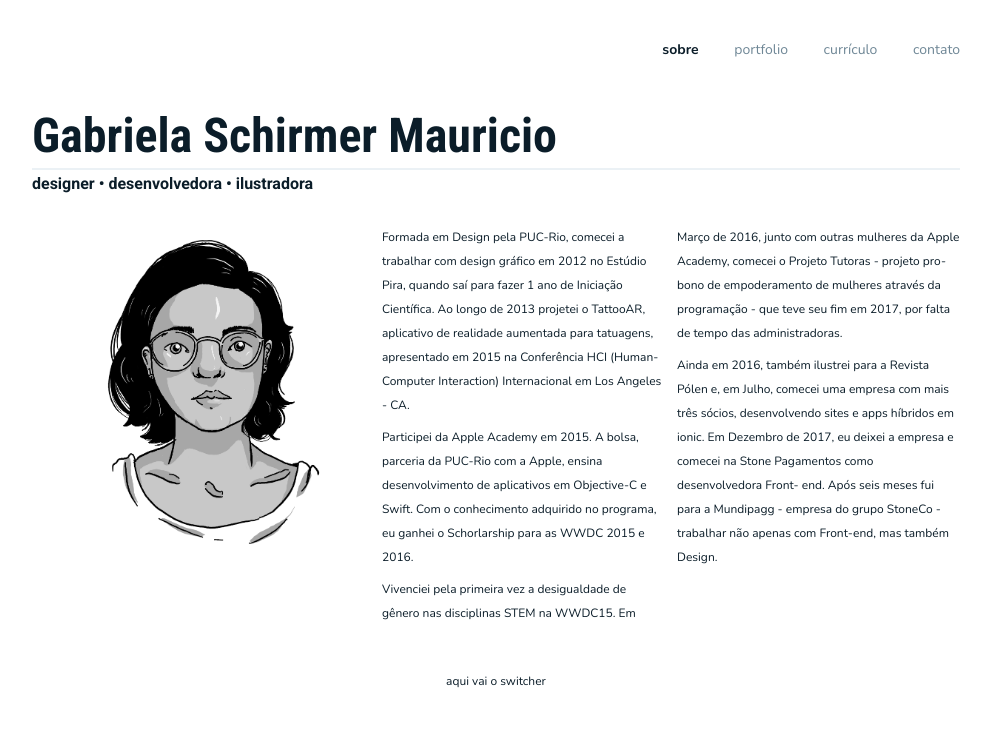
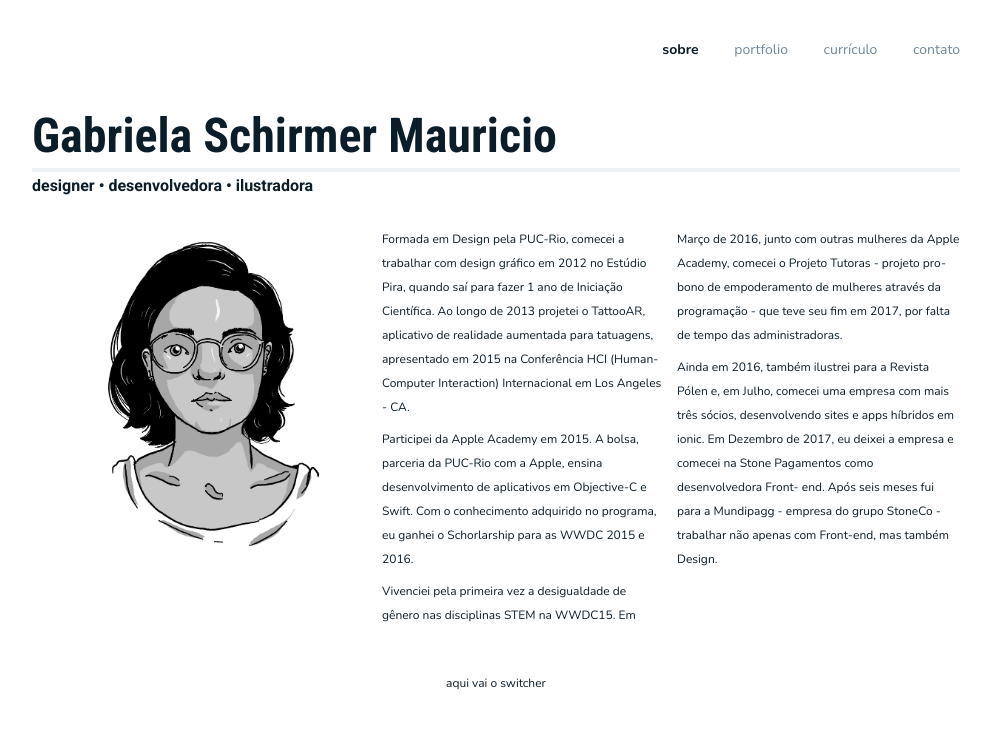
Before and after one commit to gabischima/gabischima.github.io, a Jekyll site: the page built from index.md, in a window 1280 px wide. Shown: the top 729 px of the page, without its empty margins (144-1135 px from the left). Built offline with Jekyll 4.4.1, drawn with Linux system fonts in a browser that asks for light colours.

Commit message:
:lipstick: update h1 border-bottom

```diff
--- a/assets/css/index.css
+++ b/assets/css/index.css
@@ -391,6 +391,7 @@ b {
 
   h1 {
     font-size: 40px;
+    border-bottom-width: 4px;
   }
 
   .gsm-content {
```
